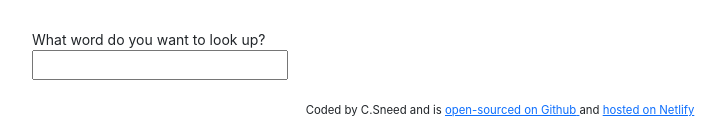
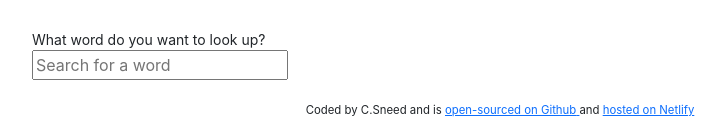
Before and after one commit to Cjenae7/dictionary-project, a React (Create React App) app: page / in a window 1280 px wide. Shown: the part 147-287 px from the top of the page, without its empty margins (140-865 px from the left). Built offline with nearby package versions, Linux system fonts and the light colour scheme.

Commit message:
Update Dictionary.js

```diff
--- a/src/Dictionary.js
+++ b/src/Dictionary.js
@@ -3,13 +3,13 @@ import "./Dictionary.css";
 import axios from "axios";
 import Results from "./Results";
 
-export default function Dictionary() {
+export default function Dictionary(props) {
   let [keyword, setKeyword] = useState("");
   let [results, setResults] = useState({});
 
   function handleResponse(response) {
     console.log(response.data[0]);
-    setResults(response.data[0]);
+    setResults(response.data[0].meanings[0].definitions[0].definition);
   }
 
   function search(event) {
@@ -27,7 +27,11 @@ export default function Dictionary() {
     <div className="Dictionary">
       <form onSubmit={search}>
         <label>What word do you want to look up?</label>
-        <input type="search" onChange={handleKeywordChange} />
+        <input
+          type="search"
+          placeholder="Search for a word"
+          onChange={handleKeywordChange}
+        />
       </form>
       <Results results={results} />
     </div>
```
